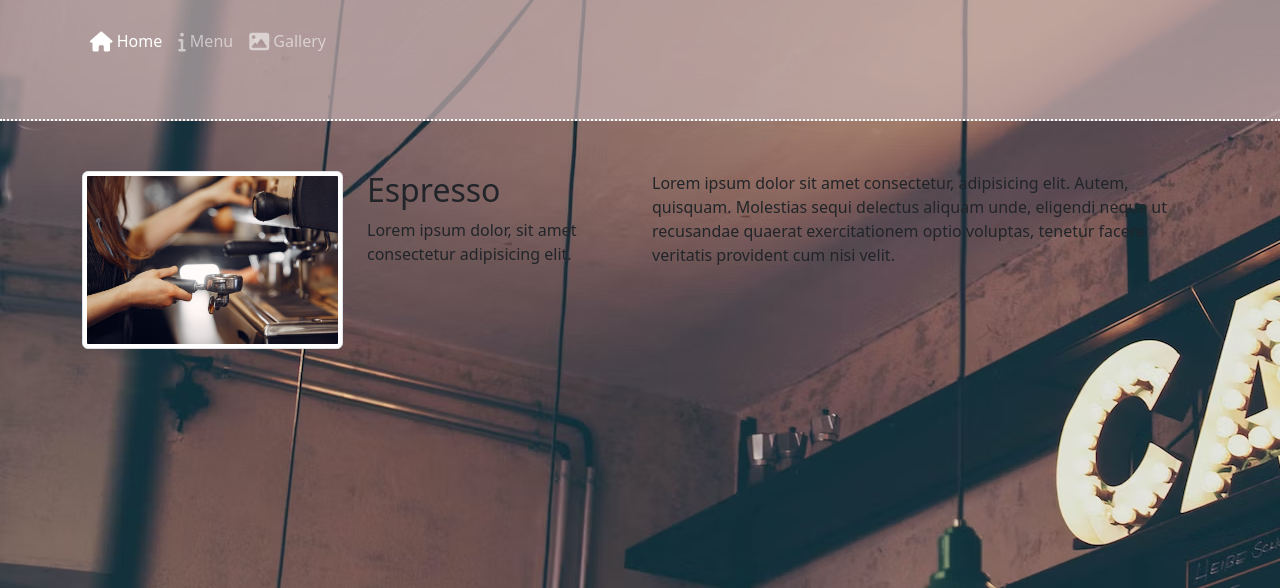
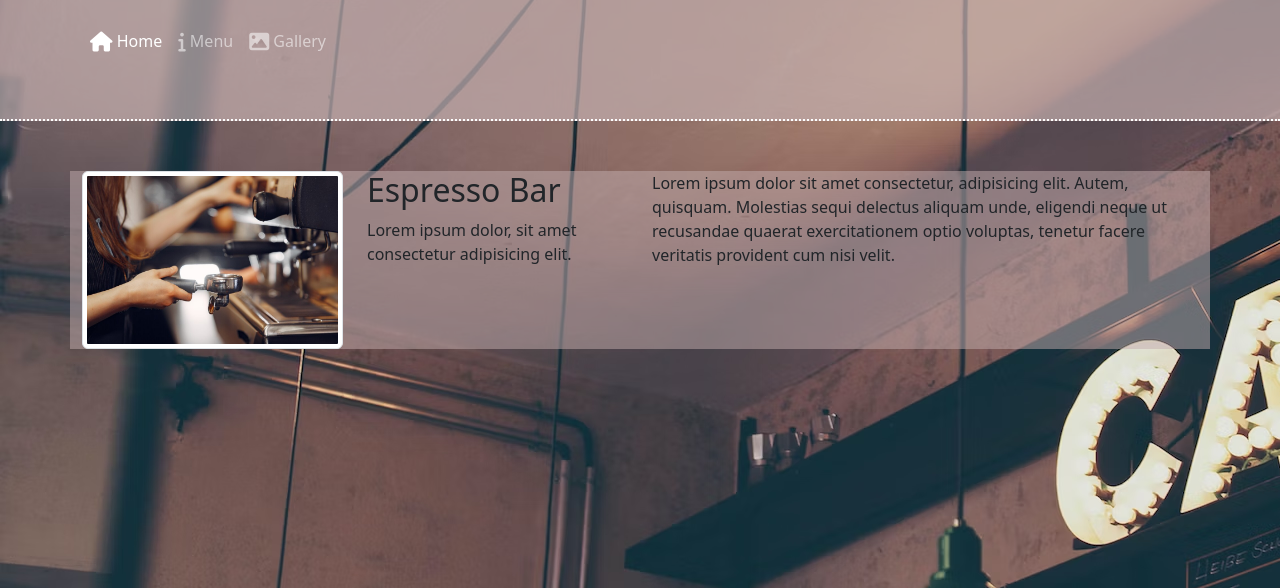
Before and after one commit to MALYPH0NG/MoeJOe, a plain HTML site: page index.html in a window 1280 px wide. Shown: the part 212-800 px from the top of the page. Drawn offline with nearby package versions, Linux system fonts and the light colour scheme.

Commit message:
created bg color for divs, class light-bg, with opacity

```diff
--- a/css/styles.css
+++ b/css/styles.css
@@ -8,6 +8,7 @@ header {
     margin-bottom: 50px;
     border-bottom: white dotted 2px;
 }
-#image-id {
-    object-fit: contain;
+
+.light-bg {
+    background-color: rgb(196, 174, 174, .5);
 }
--- a/index.html
+++ b/index.html
@@ -50,14 +50,14 @@
 
     <div class="container">
         <div class="row">
-            <div class="col-3">
-                <img class="me-3 img-thumbnail" src="imgs/espresso-shot.jpg" alt="espresso">
+            <div class="col-3 light-bg">
+                <img class="img-thumbnail" src="imgs/espresso-shot.jpg" alt="espresso">
             </div>
-            <div class="col">
-                <h2>Espresso</h2>
+            <div class="col light-bg">
+                <h2>Espresso Bar</h2>
                 <p>Lorem ipsum dolor, sit amet consectetur adipisicing elit.</p>
             </div>
-            <div class="col-6 d-none d-sm-block">
+            <div class="col-6 d-none d-sm-block light-bg">
                 Lorem ipsum dolor sit amet consectetur, adipisicing elit. Autem, quisquam. Molestias sequi delectus aliquam unde, eligendi neque ut recusandae quaerat exercitationem optio voluptas, tenetur facere veritatis provident cum nisi velit.
             </div>
         </div>
```
